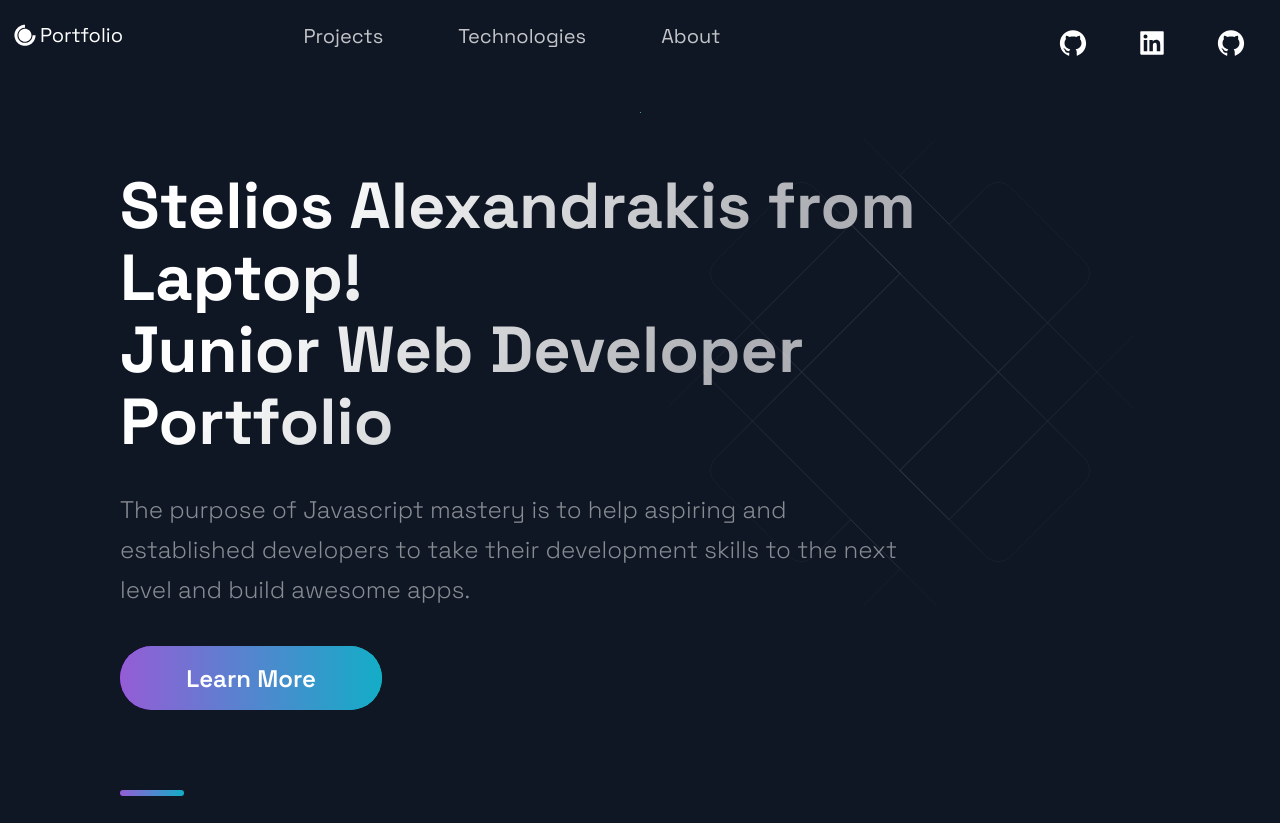
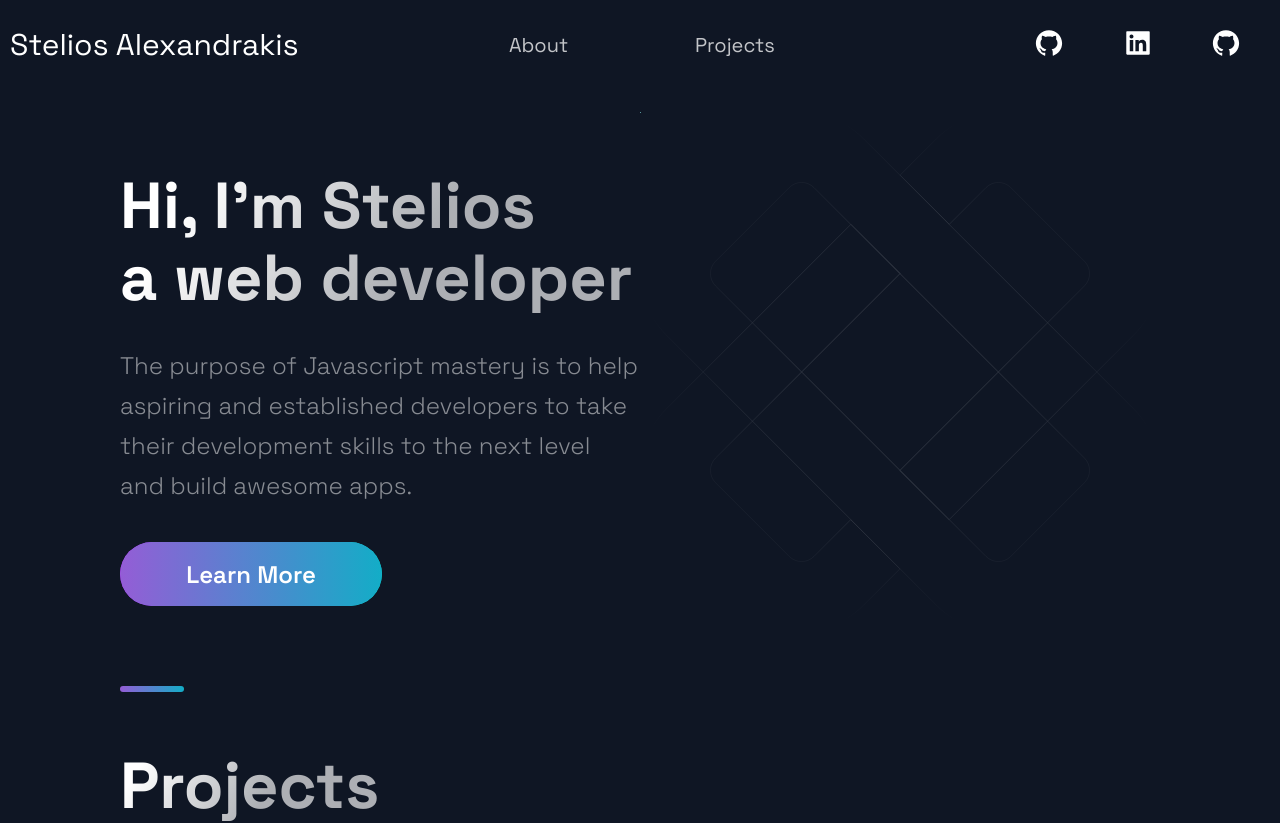
Before and after one commit to steliosal/portfolio_stelios, a Next.js app: page / in a window 1280 px wide. Shown: the top 823 px of the page. Built offline with nearby package versions, Linux system fonts and the light colour scheme.

Commit message:
header work

```diff
--- a/src/components/Header/Header.js
+++ b/src/components/Header/Header.js
@@ -5,41 +5,44 @@ import { DiCssdeck } from 'react-icons/di';
 
 import { Container, Div1, Div2, Div3, NavLink, SocialIcons, Span } from './HeaderStyles';
 
-const Header = () =>  (
+const Header = () => (
   <Container>
     <Div1>
       <Link href='/'>
-      <a style= {{display: 'flex', alignItems: 'center', color: 'white', marginBottom: '20px'}}>
-        <DiCssdeck size ='3rem'/> <Span>Portfolio</Span>
+        <a
+          style={{
+            display: "flex",
+            alignItems: "center",
+            color: "white",
+
+          }}
+        >
+          <Span>Stelios Alexandrakis</Span>
         </a>
       </Link>
     </Div1>
     <Div2>
       <li>
+        <Link href='#about'>
+          <NavLink>About</NavLink>
+        </Link>
+      </li>
+      <li>
         <Link href='#projects'>
           <NavLink>Projects</NavLink>
         </Link>
       </li>
-    <li>
-      <Link href='#tech'>
-        <NavLink>Technologies</NavLink>
-      </Link>
-    </li>
-    <li>
-      <Link href='#about'>
-        <NavLink>About</NavLink>
-      </Link>
-    </li>
+
     </Div2>
     <Div3>
       <SocialIcons href='https://github.com/steliosal'>
-      <AiFillGithub size='3rem'/>
+        <AiFillGithub size='3rem' />
       </SocialIcons>
       <SocialIcons href='https://linkedin.com'>
-      <AiFillLinkedin size='3rem'/>
+        <AiFillLinkedin size='3rem' />
       </SocialIcons>
       <SocialIcons href='https://github.com'>
-      <AiFillGithub size='3rem'/>
+        <AiFillGithub size='3rem' />
       </SocialIcons>
     </Div3>
   </Container>
--- a/src/components/Header/HeaderStyles.js
+++ b/src/components/Header/HeaderStyles.js
@@ -3,24 +3,23 @@ import styled from 'styled-components';
 
 export const Container = styled.div`
   display: grid;
-  grid-template-columns: repeat(5, 1fr);
+  grid-template-columns: 1/4;
   grid-template-rows: 1fr;
   grid-column-gap: 2rem;
   padding: 1rem;
   padding-top: 2rem;
 
-
-  @media ${(props) => props.theme.breakpoints.sm} {
+  /* @media ${props => props.theme.breakpoints.sm} {
     display: grid;
     grid-template-columns: repeat(5, 1fr);
     grid-template-rows: repeat(2, 60px);
     grid-column-gap: 0.5rem;
-    grid-row-gap: 0.5rem;
+    grid-row-gap: 0.5rem; */
   }
 `;
 
 export const Span = styled.span`
-font-size: 2rem;
+  font-size: 3rem;
 `;
 
 export const Div1 = styled.div`
@@ -28,7 +27,7 @@ export const Div1 = styled.div`
   display: flex;
   flex-direction: row;
   align-content: center;
-  @media ${(props) => props.theme.breakpoints.sm} {
+  @media ${props => props.theme.breakpoints.sm} {
     grid-area: 1 / 1 / 2 / 3;
   }
 `;
@@ -36,7 +35,8 @@ export const Div2 = styled.div`
   grid-area: 1 / 2 / 2 / 4;
   display: flex;
   justify-content: space-around;
-  @media ${(props) => props.theme.breakpoints.sm} {
+  align-items: center;
+  @media ${props => props.theme.breakpoints.sm} {
     grid-area: 2 / 2 / 3 / 5;
   }
 `;
--- a/src/components/Hero/Hero.js
+++ b/src/components/Hero/Hero.js
@@ -4,16 +4,18 @@ import { Section, SectionText, SectionTitle } from '../../styles/GlobalComponent
 import Button from '../../styles/GlobalComponents/Button';
 import { LeftSection } from './HeroStyles';
 
-const Hero = (props) => (
+const Hero = props => (
   <Section row nopadding>
     <LeftSection>
       <SectionTitle main center>
-        Stelios Alexandrakis from Laptop! <br/>
-        Junior Web Developer <br/>
-        Portfolio
+        Hi, I'm Stelios
+        <br />
+        a web developer <br />
       </SectionTitle>
       <SectionText>
-        The purpose of Javascript mastery is to help aspiring and established developers to take their development skills to the next level and build awesome apps.
+        The purpose of Javascript mastery is to help aspiring and established
+        developers to take their development skills to the next level and build
+        awesome apps.
       </SectionText>
       <Button>Learn More</Button>
     </LeftSection>
```
Lines whose indentation alone changed are shown as unchanged.
